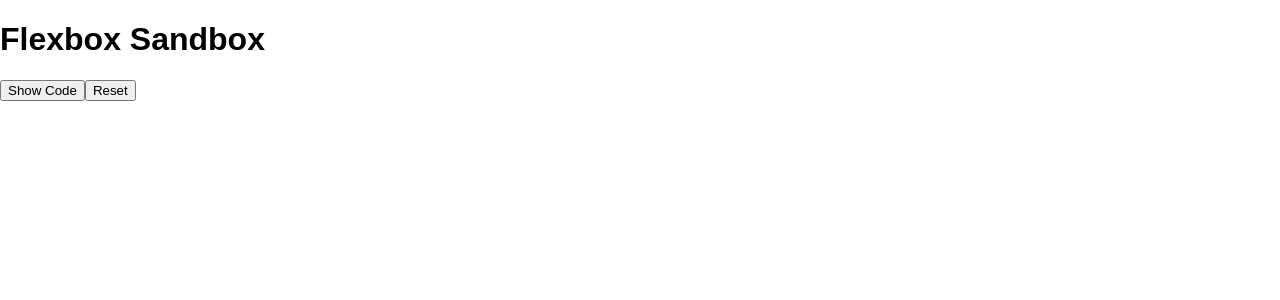
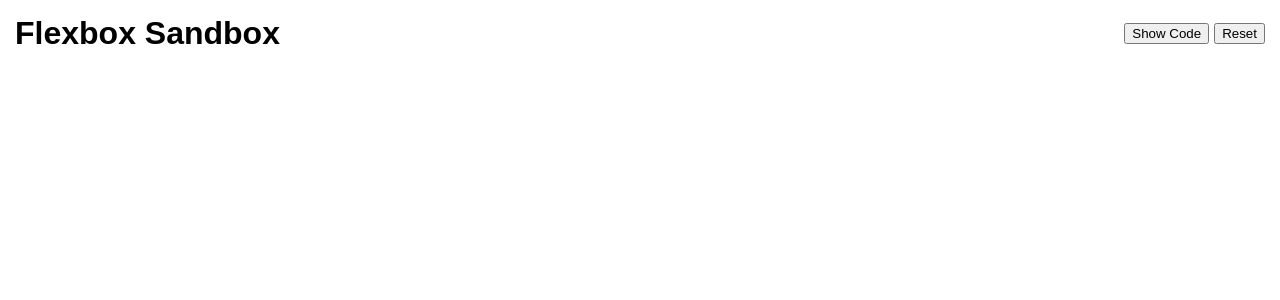
Before and after one commit to marissa27/flex-sandbox, a React (Create React App) app: page / in a window 1280 px wide. Shown: the top 300 px of the page. Built offline with nearby package versions, Linux system fonts and the light colour scheme.

Commit message:
Add header component and render button components with basic layout.

```diff
--- /dev/null
+++ b/src/components/header.js
@@ -0,0 +1,12 @@
+import React from 'react';
+import { Button } from './button';
+
+export const Header = () => {
+  return (
+    <header>
+      <h1>Flexbox Sandbox</h1>
+      <Button name="Show Code" className="btn show-code--btn"/>
+      <Button name="Reset" className="btn reset--btn"/>
+    </header>
+  )
+}
--- a/src/container/App.js
+++ b/src/container/App.js
@@ -1,14 +1,12 @@
 import React, { Component } from 'react';
-import { Button } from '../components/button';
+import { Header } from '../components/header';
 import './App.css';
 
 class App extends Component {
   render() {
     return (
       <div className="App">
-        <h1>Flexbox Sandbox</h1>
-        <Button name="Show Code" className="btn show-code--btn"/>
-        <Button name="Reset" className="btn reset--btn"/>
+        <Header />
       </div>
     );
   }
--- a/src/index.css
+++ b/src/index.css
@@ -3,3 +3,21 @@ body {
   padding: 0;
   font-family: sans-serif;
 }
+
+
+/** Header **/
+
+header {
+  display: flex;
+  align-items: center;
+  margin: 15px;
+}
+
+h1 {
+  margin: 0 auto 0 0;
+}
+
+.show-code--btn {
+  display: block;
+  margin: 0 5px 0 0;
+}
```
